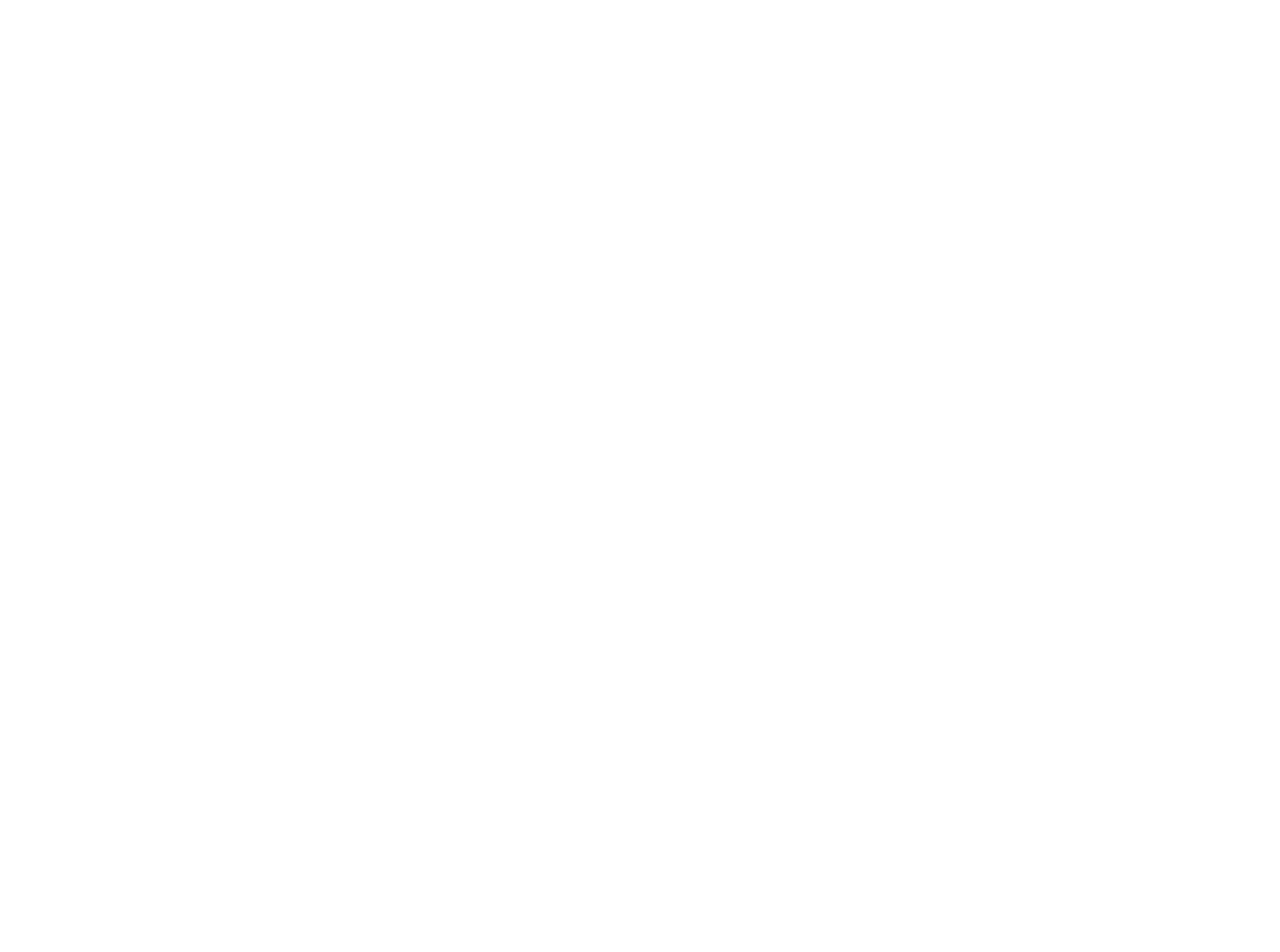
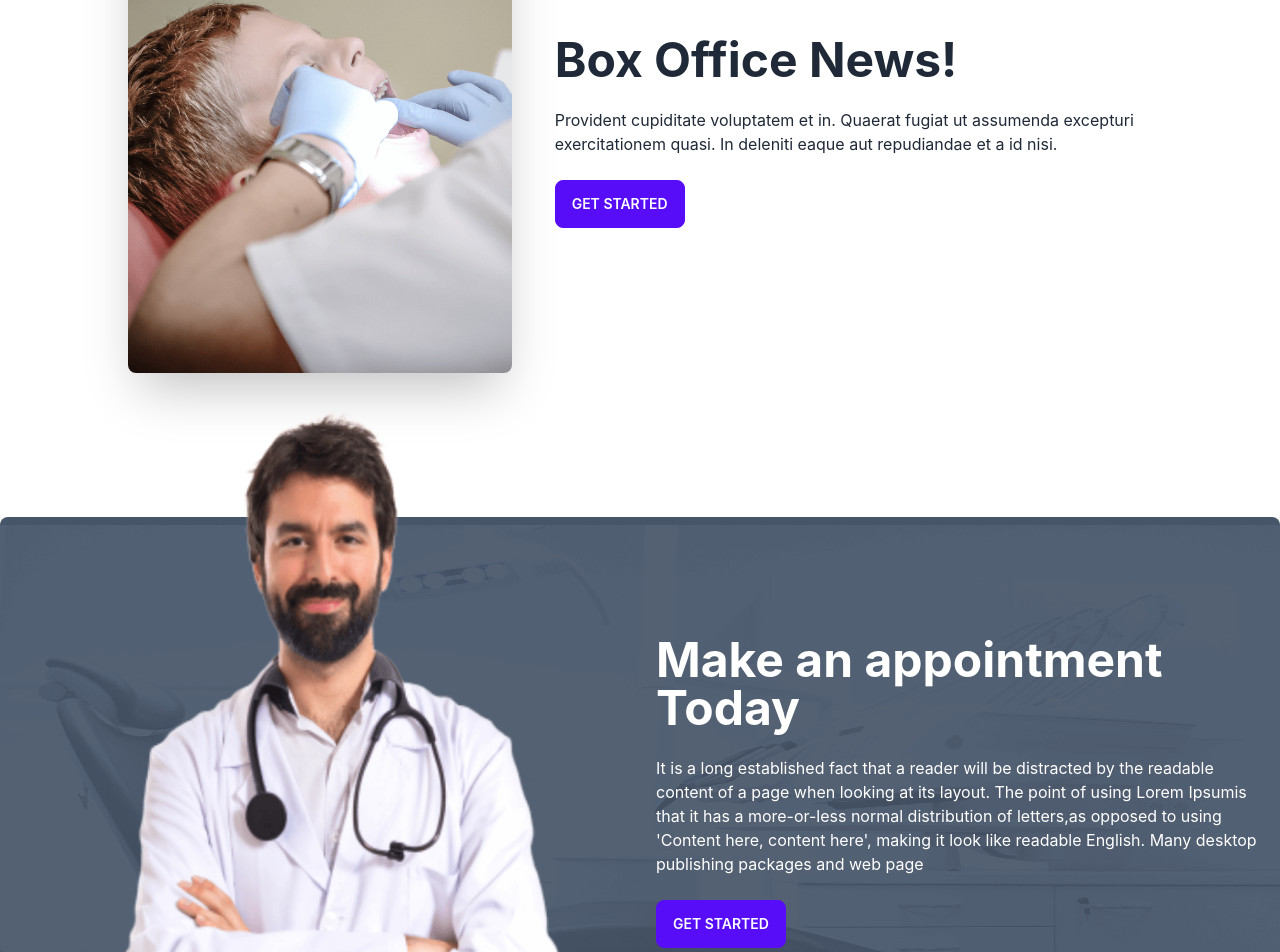
Before and after one commit to masumbillah360/doctors-home, a React (Create React App) app: page / in a window 1280 px wide. Shown: the part 1765-2717 px from the top of the page. Before the commit the page ends 1732 px from the top, so only its background shows below. Built offline with nearby package versions, Linux system fonts and the light colour scheme.

Commit message:
added appintment section

```diff
--- a/src/Layout/Main.js
+++ b/src/Layout/Main.js
@@ -5,7 +5,7 @@
 
 const Main = () => {
   return (
-    <div>
+    <div className="container mx-auto">
       <Navbar />
       <Outlet />
       <Footer />
--- /dev/null
+++ b/src/Pages/Home/Appointment/Appointment.js
@@ -0,0 +1,28 @@
+import React from "react";
+import bg from "../../../assets/images/bg.png";
+import doctor from "../../../assets/images/doctor-small.png";
+
+const Appointment = () => {
+  return (
+    <div className="hero h-[533px] bg-slate-600 text-white my-32 rounded-lg">
+      <img className="w-full h-[533px]" src={bg} alt="" />
+      <div className="hero-content flex-col lg:flex-row">
+        <img src={doctor} className="w-1/2 h-[650px] mt-[-133px]" alt="" />
+        <div className="w-1/2">
+          <h1 className="text-5xl font-bold pr-5">Make an appointment Today</h1>
+          <p className="py-6">
+            It is a long established fact that a reader will be distracted by
+            the readable content of a page when looking at its layout. The point
+            of using Lorem Ipsumis that it has a more-or-less normal
+            distribution of letters,as opposed to using 'Content here, content
+            here', making it look like readable English. Many desktop publishing
+            packages and web page
+          </p>
+          <button className="btn btn-primary">Get Started</button>
+        </div>
+      </div>
+    </div>
+  );
+};
+
+export default Appointment;
--- /dev/null
+++ b/src/Pages/Home/DentalCare/DentalCare.js
@@ -0,0 +1,25 @@
+import React from "react";
+import teeth from "../../../assets/images/treatment.png";
+
+const DentalCare = () => {
+  return (
+    <div className="grid grid-cols-12 justify-center items-center px-32 my-36">
+      <img
+        src={teeth}
+        className="max-w-sm rounded-lg shadow-2xl col-span-12 md:col-span-5 w-full"
+        alt=""
+      />
+      <div className="col-span-12 md:col-span-7">
+        <h1 className="text-5xl font-bold">Box Office News!</h1>
+        <p className="py-6">
+          Provident cupiditate voluptatem et in. Quaerat fugiat ut assumenda
+          excepturi exercitationem quasi. In deleniti eaque aut repudiandae et a
+          id nisi.
+        </p>
+        <button className="btn btn-primary">Get Started</button>
+      </div>
+    </div>
+  );
+};
+
+export default DentalCare;
--- a/src/Pages/Home/Home.js
+++ b/src/Pages/Home/Home.js
@@ -1,5 +1,7 @@
 import React from "react";
+import Appointment from "./Appointment/Appointment";
 import Banner from "./Banner/Banner";
+import DentalCare from "./DentalCare/DentalCare";
 import InfoCard from "./InfoCard/InfoCard";
 import Services from "./Services/Services";
 
@@ -9,6 +11,8 @@
       <Banner />
       <InfoCard />
       <Services />
+      <DentalCare />
+      <Appointment />
     </div>
   );
 };
```
